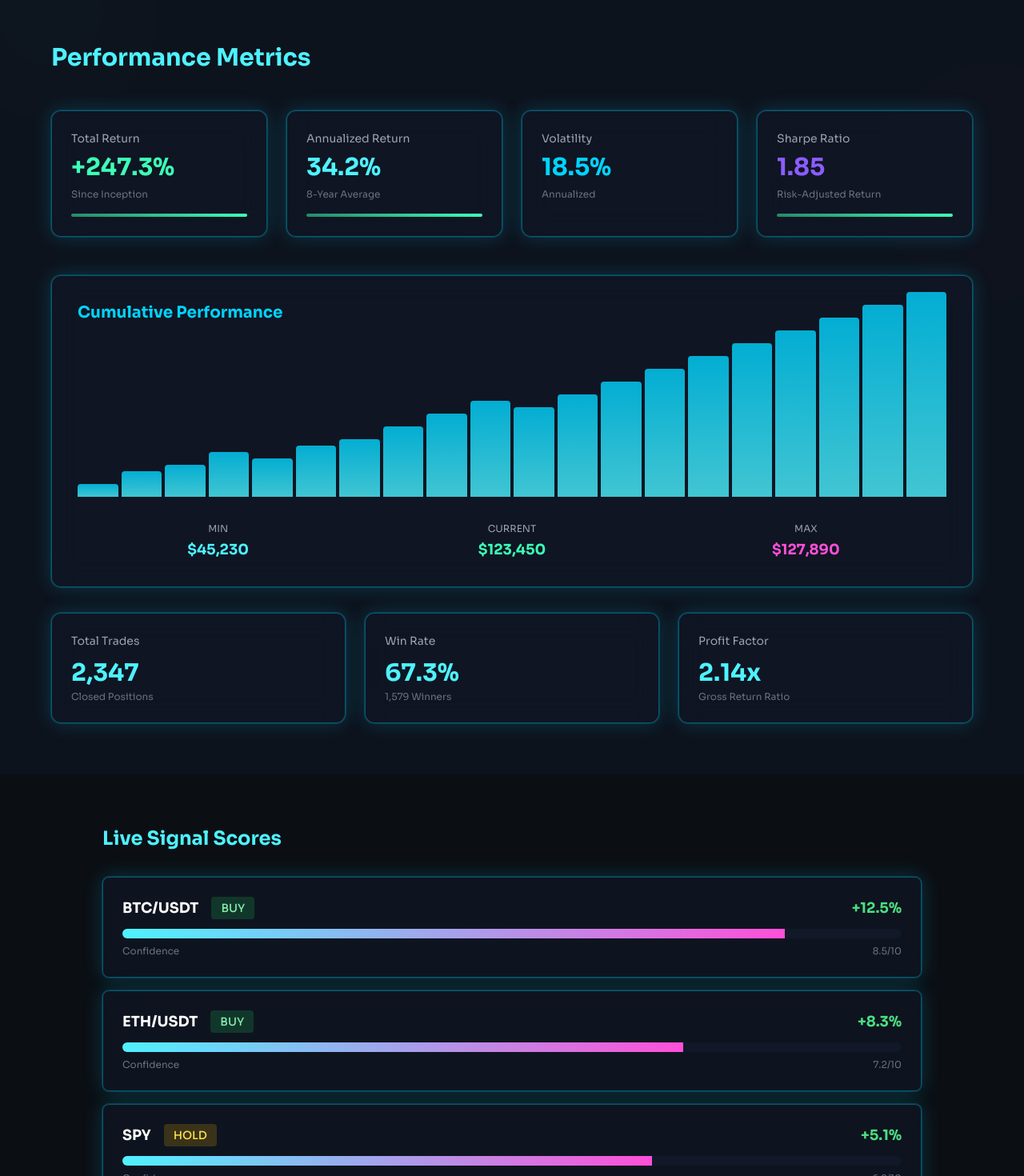
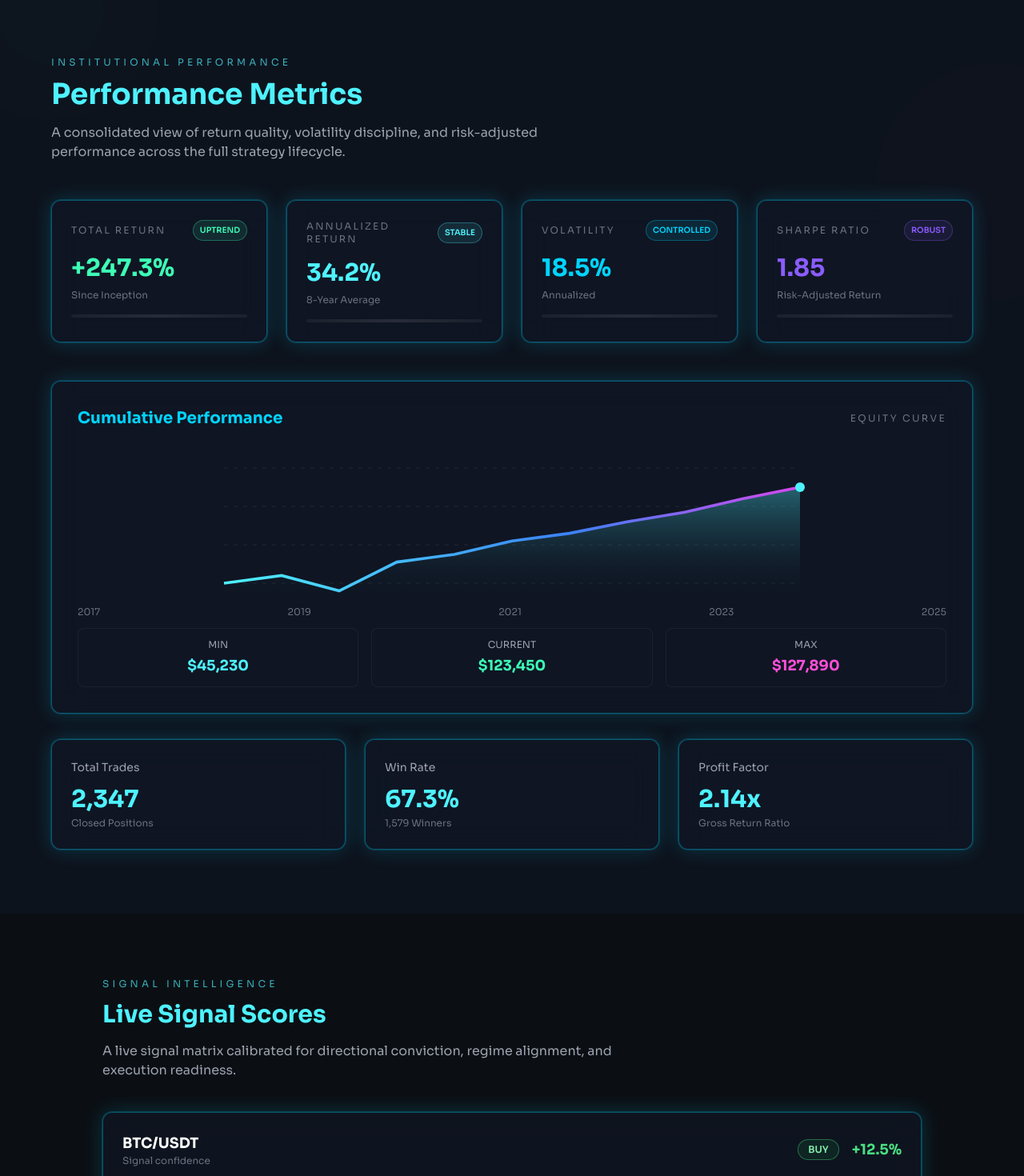
Before and after one commit to nneupane1/quant_website, a Next.js app: page / in a window 1280 px wide. Shown: the part 1920-3390 px from the top of the page at 80% size. Built offline with nearby package versions, Linux system fonts and the light colour scheme.

Commit message:
Refine home analytics presentation

```diff
--- a/components/sections/DataVisualization.jsx
+++ b/components/sections/DataVisualization.jsx
@@ -12,27 +12,44 @@ export const DataVisualization = () => {
   ];
 
   return (
-    <section className="py-16 px-4 sm:px-6 lg:px-8">
+    <section className="py-20 px-4 sm:px-6 lg:px-8">
       <div className="max-w-5xl mx-auto">
-        <h3 className="text-2xl font-bold mb-8 text-neon-cyan">Live Signal Scores</h3>
+        <div className="mb-10">
+          <p className="text-xs uppercase tracking-[0.35em] text-neon-cyan/70 mb-3">Signal Intelligence</p>
+          <h3 className="text-2xl md:text-3xl font-bold mb-4 text-neon-cyan">Live Signal Scores</h3>
+          <p className="text-sm md:text-base text-gray-400 max-w-2xl">
+            A live signal matrix calibrated for directional conviction, regime alignment, and execution readiness.
+          </p>
+        </div>
 
         <div className="space-y-4">
           {data.map((item, i) => (
-            <div key={i} className="glass neon-border rounded-lg p-6">
-              <div className="flex items-center justify-between mb-3">
+            <div key={i} className="glass neon-border rounded-xl p-6 hover:border-neon-cyan transition-all">
+              <div className="flex items-center justify-between gap-4 mb-3">
+                <div>
+                  <h4 className="font-bold text-lg">{item.label}</h4>
+                  <p className="text-xs text-gray-500">Signal confidence</p>
+                </div>
                 <div className="flex items-center gap-4">
-                  <h4 className="font-bold text-lg">{item.label}</h4>
-                  <span className={`text-sm font-medium px-3 py-1 rounded ${
-                    item.status === 'buy' ? 'bg-green-500/20 text-green-300' :
-                    item.status === 'sell' ? 'bg-red-500/20 text-red-300' :
-                    'bg-yellow-500/20 text-yellow-300'
-                  }`}>
+                  <span
+                    className={`text-xs font-semibold px-3 py-1 rounded-full border ${
+                      item.status === 'buy'
+                        ? 'border-green-400/40 bg-green-500/10 text-green-300'
+                        : item.status === 'sell'
+                        ? 'border-red-400/40 bg-red-500/10 text-red-300'
+                        : 'border-yellow-400/40 bg-yellow-500/10 text-yellow-300'
+                    }`}
+                  >
                     {item.status.toUpperCase()}
                   </span>
+                  <span
+                    className={`text-lg font-bold ${
+                      item.change.startsWith('+') ? 'text-green-400' : 'text-red-400'
+                    }`}
+                  >
+                    {item.change}
+                  </span>
                 </div>
-                <span className={`text-lg font-bold ${item.change.startsWith('+') ? 'text-green-400' : 'text-red-400'}`}>
-                  {item.change}
-                </span>
               </div>
 
               {/* Score Bar */}
@@ -45,7 +62,7 @@ export const DataVisualization = () => {
 
               {/* Score Label */}
               <div className="flex justify-between mt-2 text-xs text-gray-500">
-                <span>Confidence</span>
+                <span>Confidence Index</span>
                 <span>{item.value.toFixed(1)}/10</span>
               </div>
             </div>
@@ -60,7 +77,7 @@ export const DataVisualization = () => {
             { label: 'Sharpe Ratio', value: '1.89' },
             { label: 'Max Drawdown', value: '-12.5%' },
           ].map((stat, i) => (
-            <div key={i} className="text-center">
+            <div key={i} className="rounded-xl bg-dark-surface/40 border border-white/5 p-4 text-center">
               <p className="text-gray-500 text-xs uppercase tracking-wider mb-2">{stat.label}</p>
               <p className="text-2xl font-bold text-neon-cyan">{stat.value}</p>
             </div>
--- a/components/sections/PerformanceDashboard.jsx
+++ b/components/sections/PerformanceDashboard.jsx
@@ -9,35 +9,67 @@ export const PerformanceDashboard = () => {
       value: '+247.3%',
       subtitle: 'Since Inception',
       colorClass: 'text-neon-green',
-      trend: 'up',
+      trendLabel: 'UPTREND',
+      trendClass: 'text-neon-green border-neon-green/30 bg-neon-green/10',
     },
     {
       title: 'Annualized Return',
       value: '34.2%',
       subtitle: '8-Year Average',
       colorClass: 'text-neon-cyan',
-      trend: 'up',
+      trendLabel: 'STABLE',
+      trendClass: 'text-neon-cyan border-neon-cyan/30 bg-neon-cyan/10',
     },
     {
       title: 'Volatility',
       value: '18.5%',
       subtitle: 'Annualized',
       colorClass: 'text-neon-blue',
-      trend: 'down',
+      trendLabel: 'CONTROLLED',
+      trendClass: 'text-neon-blue border-neon-blue/30 bg-neon-blue/10',
     },
     {
       title: 'Sharpe Ratio',
       value: '1.85',
       subtitle: 'Risk-Adjusted Return',
       colorClass: 'text-neon-purple',
-      trend: 'up',
+      trendLabel: 'ROBUST',
+      trendClass: 'text-neon-purple border-neon-purple/30 bg-neon-purple/10',
     },
   ];
 
+  const linePoints = [
+    [0, 140],
+    [60, 132],
+    [120, 148],
+    [180, 118],
+    [240, 110],
+    [300, 96],
+    [360, 88],
+    [420, 76],
+    [480, 66],
+    [540, 52],
+    [600, 40],
+  ];
+  const linePath = linePoints
+    .map(([x, y], index) => `${index === 0 ? 'M' : 'L'}${x} ${y}`)
+    .join(' ');
+  const areaPath = `${linePath} L600 160 L0 160 Z`;
+  const lastPoint = linePoints[linePoints.length - 1];
+
   return (
-    <section className="py-16 px-4 sm:px-6 lg:px-8 bg-dark-surface/50">
+    <section className="py-20 px-4 sm:px-6 lg:px-8 bg-dark-surface/50">
       <div className="max-w-6xl mx-auto">
-        <h2 className="text-3xl font-bold mb-12 text-neon-cyan">Performance Metrics</h2>
+        <div className="mb-12">
+          <p className="text-xs uppercase tracking-[0.35em] text-neon-cyan/70 mb-3">
+            Institutional Performance
+          </p>
+          <h2 className="text-3xl md:text-4xl font-bold text-neon-cyan mb-4">Performance Metrics</h2>
+          <p className="text-sm md:text-base text-gray-400 max-w-2xl">
+            A consolidated view of return quality, volatility discipline, and risk-adjusted performance
+            across the full strategy lifecycle.
+          </p>
+        </div>
 
         {/* Main Metrics Grid */}
         <div className="grid grid-cols-1 md:grid-cols-2 lg:grid-cols-4 gap-6 mb-12">
@@ -46,48 +78,78 @@ export const PerformanceDashboard = () => {
               key={i}
               className="glass neon-border rounded-xl p-6 hover:border-neon-cyan transition-all"
             >
-              <p className="text-gray-400 text-sm mb-2">{metric.title}</p>
+              <div className="flex items-center justify-between mb-4">
+                <p className="text-xs uppercase tracking-[0.18em] text-gray-500">{metric.title}</p>
+                <span
+                  className={`text-[10px] font-semibold px-2 py-1 rounded-full border ${metric.trendClass}`}
+                >
+                  {metric.trendLabel}
+                </span>
+              </div>
               <p className={`text-3xl font-bold mb-2 ${metric.colorClass}`}>
                 {metric.value}
               </p>
               <p className="text-xs text-gray-500">{metric.subtitle}</p>
-              {metric.trend === 'up' && (
-                <div className="mt-4 h-1 bg-gradient-to-r from-neon-green/50 to-neon-green rounded-full" />
-              )}
+              <div className="mt-4 h-1 rounded-full bg-gradient-to-r from-white/5 via-white/10 to-white/5" />
             </div>
           ))}
         </div>
 
         {/* Equity Curve Placeholder */}
         <div className="glass neon-border rounded-xl p-8">
-          <h3 className="text-xl font-bold mb-6 text-neon-blue">Cumulative Performance</h3>
+          <div className="flex items-center justify-between mb-6">
+            <h3 className="text-xl font-bold text-neon-blue">Cumulative Performance</h3>
+            <span className="text-xs uppercase tracking-[0.2em] text-gray-500">Equity Curve</span>
+          </div>
 
-          {/* Simple ASCII-style chart */}
-          <div className="space-y-2 font-mono text-xs text-neon-cyan/70">
-            <div className="flex items-end gap-1 h-48">
-              {[2, 4, 5, 7, 6, 8, 9, 11, 13, 15, 14, 16, 18, 20, 22, 24, 26, 28, 30, 32].map((height, i) => (
-                <div
-                  key={i}
-                  className="flex-1 bg-gradient-to-t from-neon-cyan to-neon-blue rounded-t opacity-80 hover:opacity-100 transition"
-                  style={{ height: `${height * 8}px` }}
+          <div className="relative h-48">
+            <svg viewBox="0 0 600 160" className="w-full h-full">
+              <defs>
+                <linearGradient id="performanceStroke" x1="0%" y1="0%" x2="100%" y2="0%">
+                  <stop offset="0%" stopColor="#4ef2ff" />
+                  <stop offset="60%" stopColor="#3b82f6" />
+                  <stop offset="100%" stopColor="#d946ef" />
+                </linearGradient>
+                <linearGradient id="performanceFill" x1="0%" y1="0%" x2="0%" y2="100%">
+                  <stop offset="0%" stopColor="rgba(78,242,255,0.35)" />
+                  <stop offset="100%" stopColor="rgba(15,23,42,0)" />
+                </linearGradient>
+              </defs>
+              {[20, 60, 100, 140].map((y) => (
+                <line
+                  key={y}
+                  x1="0"
+                  y1={y}
+                  x2="600"
+                  y2={y}
+                  stroke="rgba(255,255,255,0.08)"
+                  strokeDasharray="4 6"
                 />
               ))}
+              <path d={areaPath} fill="url(#performanceFill)" />
+              <path d={linePath} fill="none" stroke="url(#performanceStroke)" strokeWidth="3" />
+              <circle cx={lastPoint[0]} cy={lastPoint[1]} r="5" fill="#4ef2ff" />
+            </svg>
+            <div className="absolute -bottom-5 left-0 right-0 flex justify-between text-xs text-gray-500">
+              <span>2017</span>
+              <span>2019</span>
+              <span>2021</span>
+              <span>2023</span>
+              <span>2025</span>
             </div>
           </div>
 
           <div className="grid grid-cols-3 gap-4 mt-8 text-center">
-            <div>
-              <p className="text-gray-400 text-xs mb-1">MIN</p>
-              <p className="text-lg font-bold text-neon-cyan">$45,230</p>
-            </div>
-            <div>
-              <p className="text-gray-400 text-xs mb-1">CURRENT</p>
-              <p className="text-lg font-bold text-neon-green">$123,450</p>
-            </div>
-            <div>
-              <p className="text-gray-400 text-xs mb-1">MAX</p>
-              <p className="text-lg font-bold text-neon-pink">$127,890</p>
-            </div>
+            {[
+              { label: 'MIN', value: '$45,230', color: 'text-neon-cyan' },
+              { label: 'CURRENT', value: '$123,450', color: 'text-neon-green' },
+              { label: 'MAX', value: '$127,890', color: 'text-neon-pink' },
+            ].map((item, index) => (
+              <div key={index} className="rounded-lg bg-dark-surface/40 border border-white/5 py-3">
+                <p className="text-gray-400 text-xs mb-1">{item.label}</p>
+                <p className={`text-lg font-bold ${item.color}`}>{item.value}</p>
+              </div>
+            ))}
           </div>
         </div>
 
@@ -98,7 +160,7 @@ export const PerformanceDashboard = () => {
             { label: 'Win Rate', value: '67.3%', subvalue: '1,579 Winners' },
             { label: 'Profit Factor', value: '2.14x', subvalue: 'Gross Return Ratio' },
           ].map((stat, i) => (
-            <div key={i} className="glass neon-border rounded-xl p-6">
+            <div key={i} className="glass neon-border rounded-xl p-6 hover:border-neon-cyan transition-all">
               <p className="text-gray-400 text-sm mb-3">{stat.label}</p>
               <p className="text-3xl font-bold text-neon-cyan mb-1">{stat.value}</p>
               <p className="text-xs text-gray-500">{stat.subvalue}</p>
```
Also changed, not shown: components/sections/RiskDashboard.jsx (+22 -13 lines).
